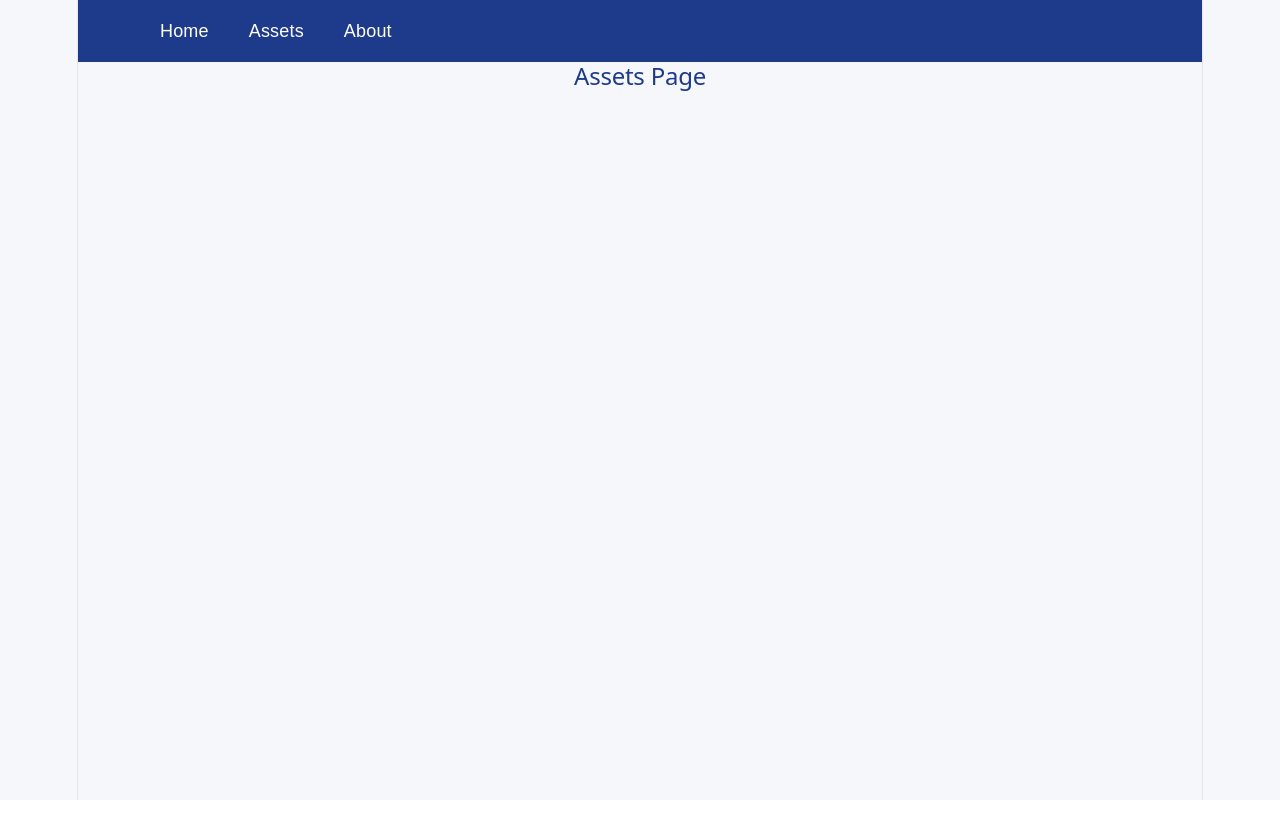
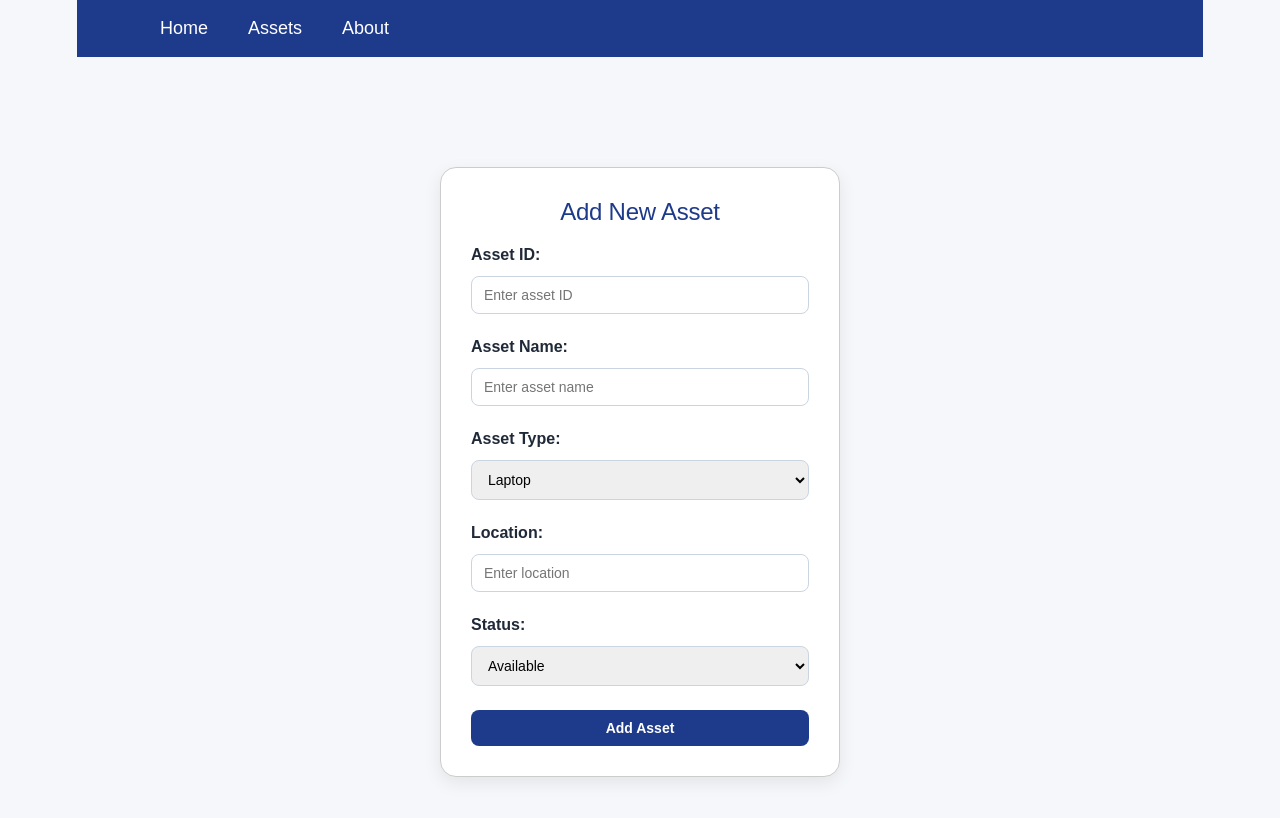
Before and after one commit to rwnhri/assettrack-pro, a React (Vite) app: page /assets in a window 1280 px wide. Shown: the top 818 px of the page. Built offline with nearby package versions, Linux system fonts and the light colour scheme.

Commit message:
Finish frontend UI and assets page

```diff
--- /dev/null
+++ b/src/components/AssetForm.css
@@ -0,0 +1,55 @@
+.asset-form-container {
+  background-color: white;
+  padding: 30px;
+  border-radius: 16px;
+  box-shadow: 0 6px 18px rgba(0, 0, 0, 0.08);
+  margin-bottom: 24px;
+}
+
+.asset-form {
+  display: flex;
+  flex-direction: column;
+  gap: 16px;
+}
+
+.asset-form div {
+  margin-bottom: 8px;
+}
+
+.asset-form label {
+  display: block;
+  margin-bottom: 6px;
+  font-weight: 600;
+  color: #1f2937;
+  text-align: left;
+}
+
+.asset-form input,
+.asset-form select {
+  width: 100%;
+  padding: 10px 12px;
+  border: 1px solid #cbd5e1;
+  border-radius: 8px;
+  font-size: 14px;
+}
+
+.asset-form input:focus,
+.asset-form select:focus {
+  outline: none;
+  border-color: #1e3a8a;
+}
+
+.asset-form button {
+  padding: 10px 18px;
+  border: none;
+  border-radius: 8px;
+  cursor: pointer;
+  font-size: 14px;
+  font-weight: 600;
+  background-color: #1e3a8a;
+  color: white;
+}
+
+.asset-form button:hover {
+  background-color: #162d6b;
+}
--- a/src/components/AssetForm.jsx
+++ b/src/components/AssetForm.jsx
@@ -1,4 +1,5 @@
 import React, { useState, useEffect } from "react";
+import "./AssetForm.css";
 
 function AssetForm({ onAddAsset, onUpdateAsset, editingAsset, clearEdit }) {
   const [formData, setFormData] = useState({
--- a/src/index.css
+++ b/src/index.css
@@ -1,34 +1,3 @@
-:root {
-  --text: #6b6375;
-  --text-h: #08060d;
-  --bg: #fff;
-  --border: #e5e4e7;
-  --code-bg: #f4f3ec;
-  --accent: #aa3bff;
-  --accent-bg: rgba(170, 59, 255, 0.1);
-  --accent-border: rgba(170, 59, 255, 0.5);
-  --social-bg: rgba(244, 243, 236, 0.5);
-  --shadow:
-    rgba(0, 0, 0, 0.1) 0 10px 15px -3px, rgba(0, 0, 0, 0.05) 0 4px 6px -2px;
-
-  --sans: system-ui, 'Segoe UI', Roboto, sans-serif;
-  --heading: system-ui, 'Segoe UI', Roboto, sans-serif;
-  --mono: ui-monospace, Consolas, monospace;
-
-  font: 18px/145% var(--sans);
-  letter-spacing: 0.18px;
-  color-scheme: light dark;
-  color: var(--text);
-  background: var(--bg);
-  font-synthesis: none;
-  text-rendering: optimizeLegibility;
-  -webkit-font-smoothing: antialiased;
-  -moz-osx-font-smoothing: grayscale;
-
-  @media (max-width: 1024px) {
-    font-size: 16px;
-  }
-}
 
 @media (prefers-color-scheme: dark) {
   :root {
--- a/src/pages/Assets.jsx
+++ b/src/pages/Assets.jsx
@@ -1,7 +1,31 @@
+import { useState } from "react";
+import AssetForm from "../components/AssetForm";
+
 function Assets() {
+  const [assets, setAssets] = useState([]);
+  const [editingAsset, setEditingAsset] = useState(null);
+
+  const handleAddAsset = (newAsset) => {
+    setAssets([...assets, newAsset]);
+  };
+
+  const handleUpdateAsset = (updatedAsset) => {
+    setAssets(
+      assets.map((asset) =>
+        asset.id === updatedAsset.id ? updatedAsset : asset
+      )
+    );
+    setEditingAsset(null);
+  };
+
   return (
-    <div>
-      <h2>Assets Page</h2>
+    <div className="page">
+      <AssetForm
+        onAddAsset={handleAddAsset}
+        onUpdateAsset={handleUpdateAsset}
+        editingAsset={editingAsset}
+        clearEdit={() => setEditingAsset(null)}
+      />
     </div>
   );
 }
--- a/src/pages/Home.jsx
+++ b/src/pages/Home.jsx
@@ -1,7 +1,7 @@
 function Home() {
   return (
-    <div className="page">
-      <div className="card">
+<div className="page">
+  <div className="card">
         <h1>AssetTrack Pro</h1>
         <p>IT Hardware Asset Management System</p>
       </div>
```
